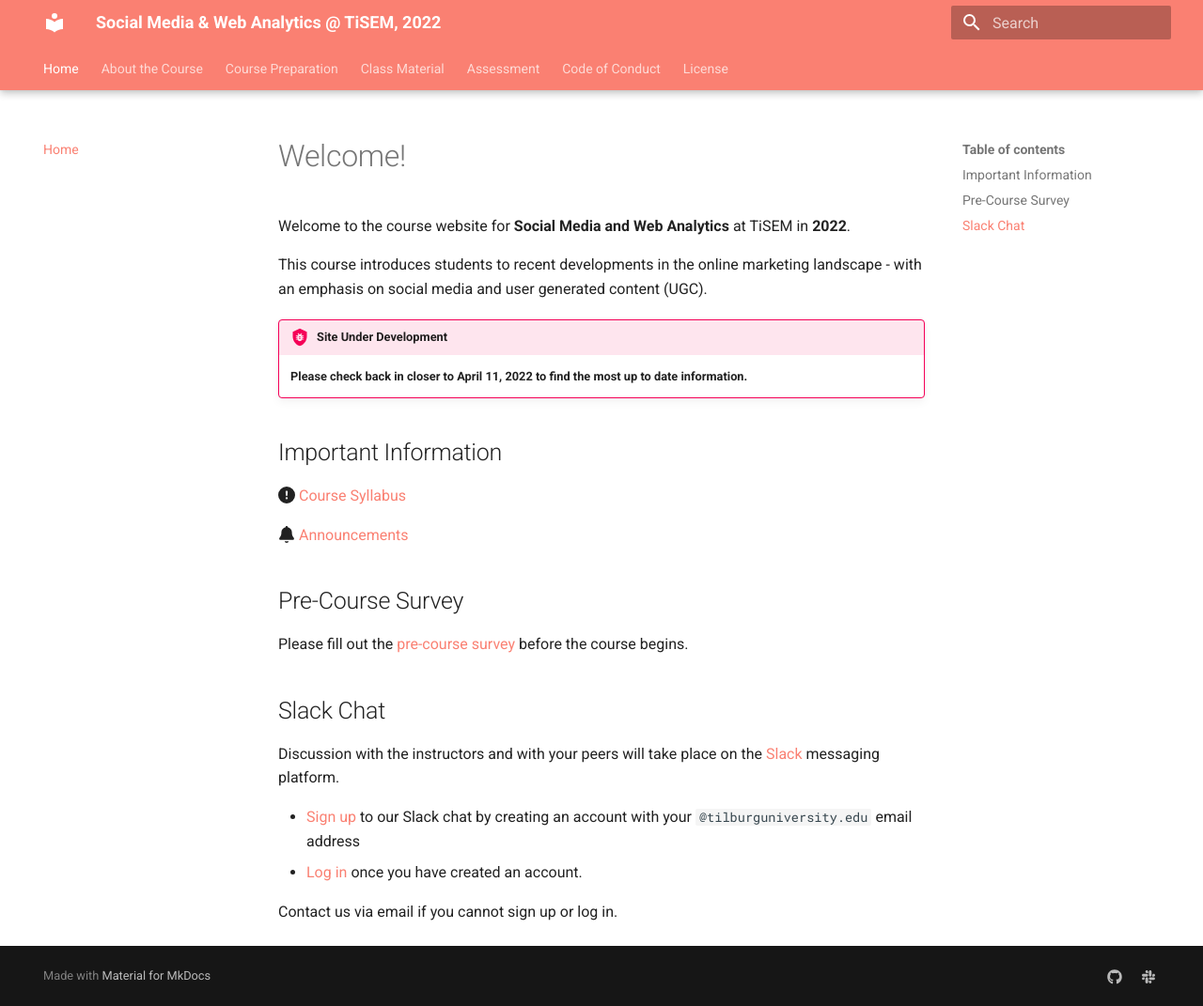
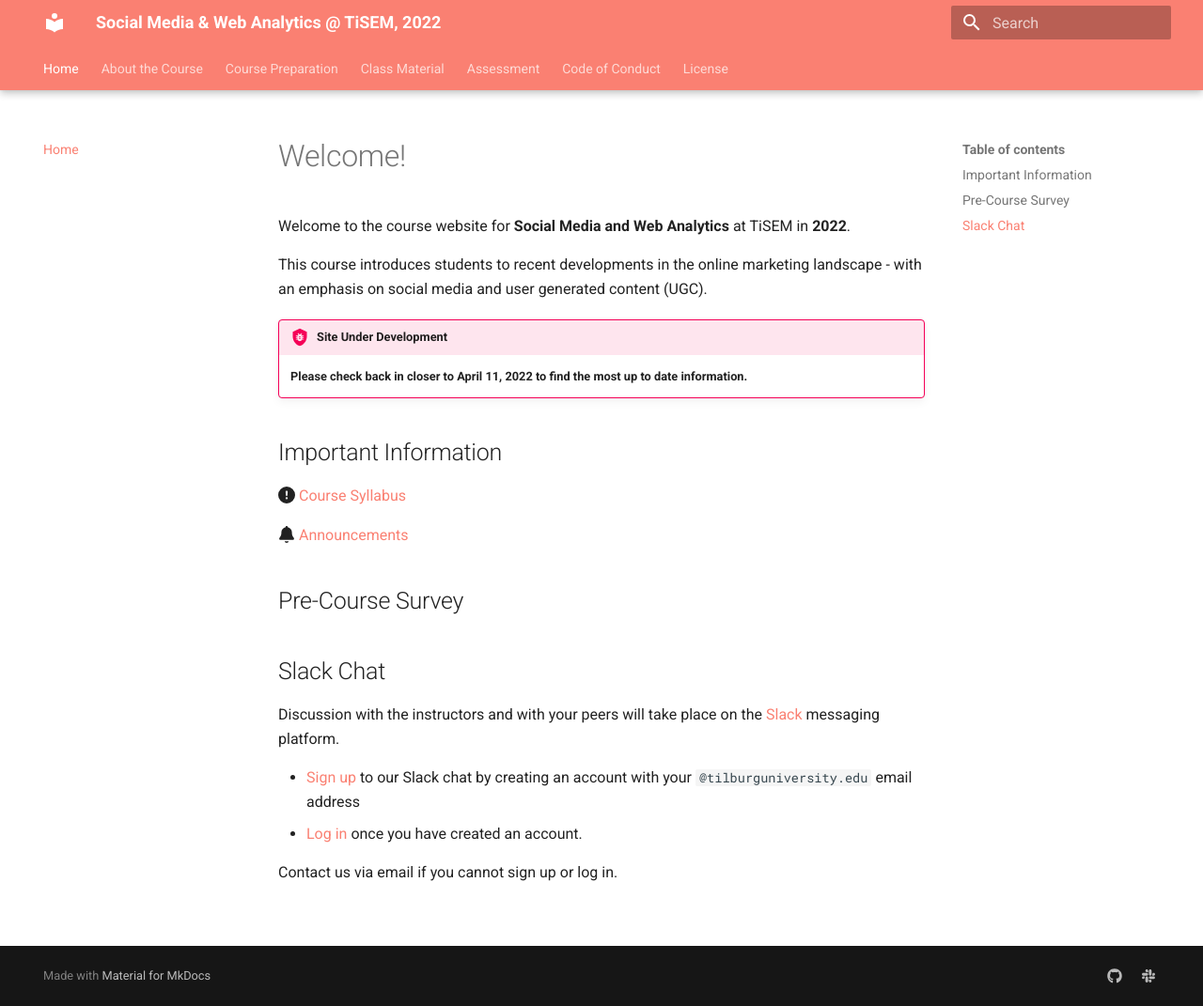
Before and after one commit to tisem-digital-marketing/2022-smwa, an MkDocs documentation site: the page built from docs/index.md, in a window 1280 px wide and 1071 px high. Shown: the whole window at 94% size. Built offline with MkDocs 1.6.1 and Material for MkDocs 9.7.7, drawn with Linux system fonts in a browser that asks for light colours.

Commit message:
no survey yet!

```diff
--- a/docs/index.md
+++ b/docs/index.md
@@ -18,7 +18,7 @@ This course introduces students to recent developments in the online marketing l
 ## Pre-Course Survey
 
 <!-- We will post a short survey that we expect participants to complete closer to the course start date. -->
-Please fill out the [pre-course survey](https://forms.gle/sqqjx1kmasjH8QHJ7) before the course begins.
+<!-- Please fill out the [pre-course survey](https://forms.gle/sqqjx1kmasjH8QHJ7) before the course begins. -->
 
 ## Slack Chat
 
```
